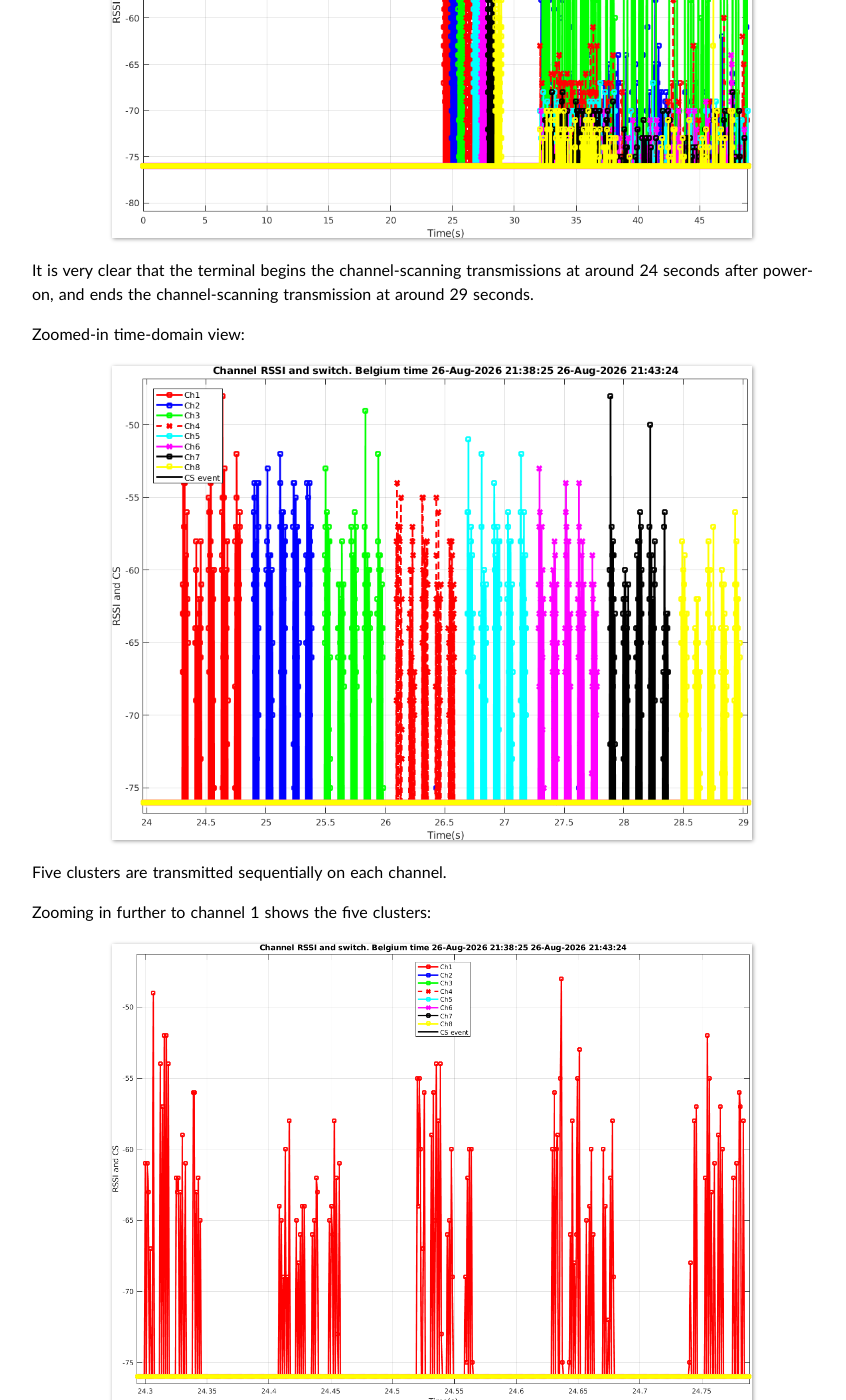
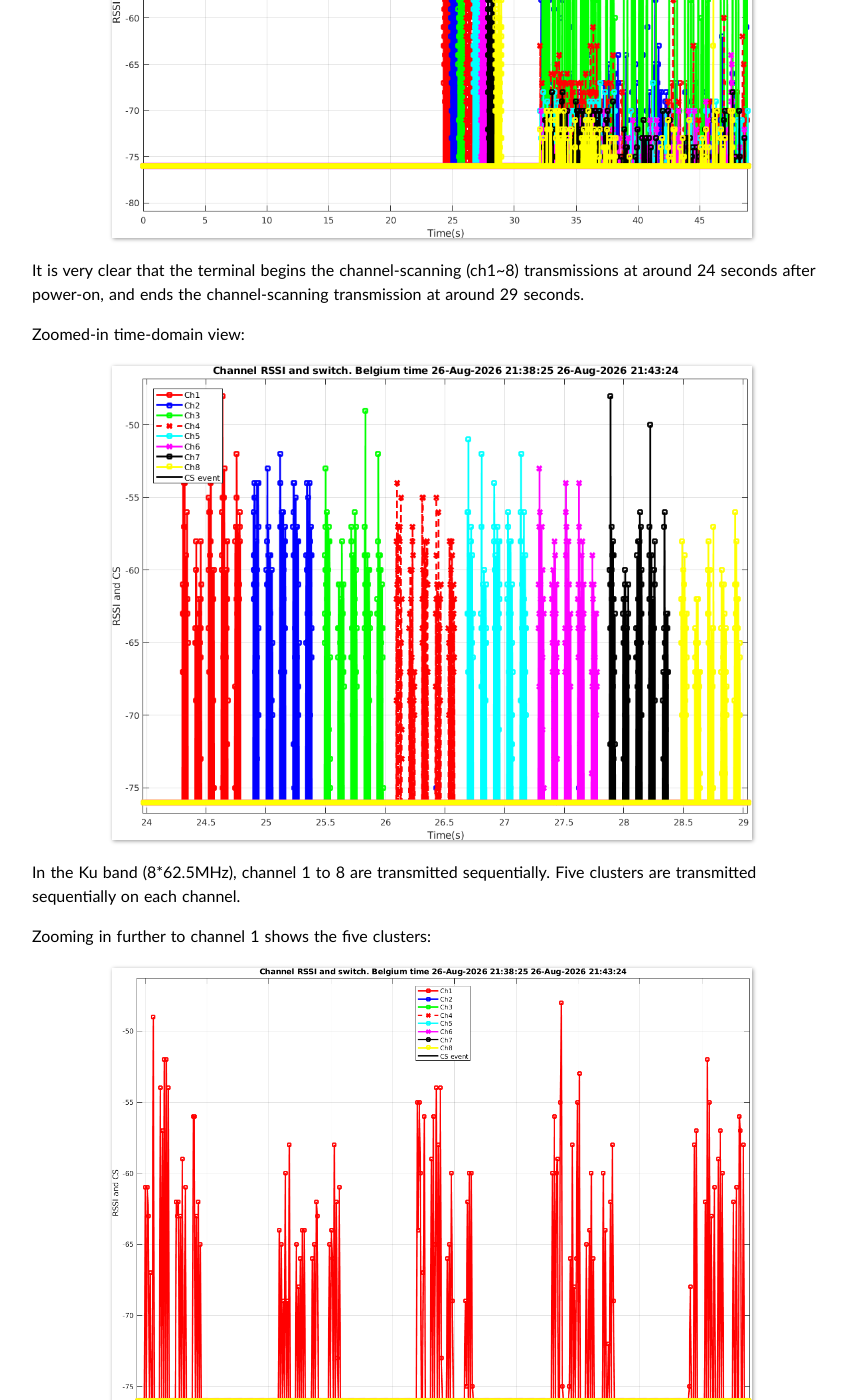
Before and after one commit to sdr-x/sdr-x.github.io, a Jekyll site: the page built from _posts/2026-08-29-starlink-UL-cold-start.md, in a window 1280 px wide and 1400 px high, scrolled down 1534 px. Shown: the whole window, without its empty margins (208-1054 px from the left). Built offline with Jekyll 4.4.1, drawn with Linux system fonts in a browser that asks for light colours; comment, search, counter and statistics services are not loaded; some of the changed text lies outside the part shown.

Commit message:
Clarify channel-scanning transmission details

```diff
--- a/_posts/2026-08-29-starlink-UL-cold-start.md
+++ b/_posts/2026-08-29-starlink-UL-cold-start.md
@@ -37,13 +37,13 @@ Raw time-domain RSSI
 
 ![](../media/cold-start-td-rssi-zoom1-2026-08-26_21-38-25-868097.png)
 
-It is very clear that the terminal begins the channel-scanning transmissions at around 24 seconds after power-on, and ends the channel-scanning transmission at around 29 seconds.
+It is very clear that the terminal begins the channel-scanning (ch1~8) transmissions at around 24 seconds after power-on, and ends the channel-scanning transmission at around 29 seconds.
 
 Zoomed-in time-domain view:
 
 ![](../media/cold-start-td-rssi-zoom2-2026-08-26_21-38-25-868097.png)
 
-Five clusters are transmitted sequentially on each channel.
+In the Ku band (8*62.5MHz), channel 1 to 8 are transmitted sequentially. Five clusters are transmitted sequentially on each channel.
 
 Zooming in further to channel 1 shows the five clusters:
 
```
Also changed, not shown: other parts of _posts/2026-08-29-starlink-UL-cold-start.md (+3 -3 lines).
